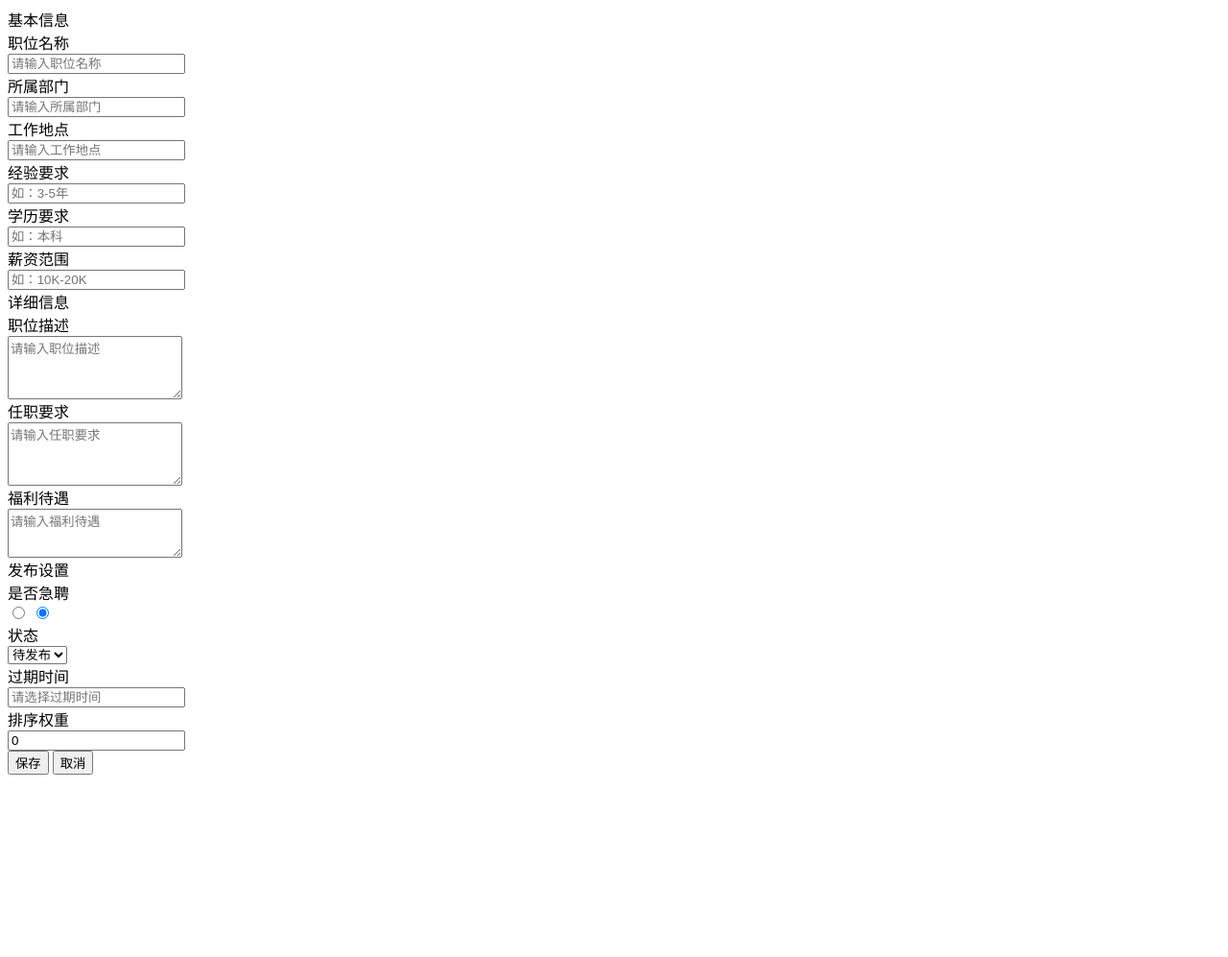
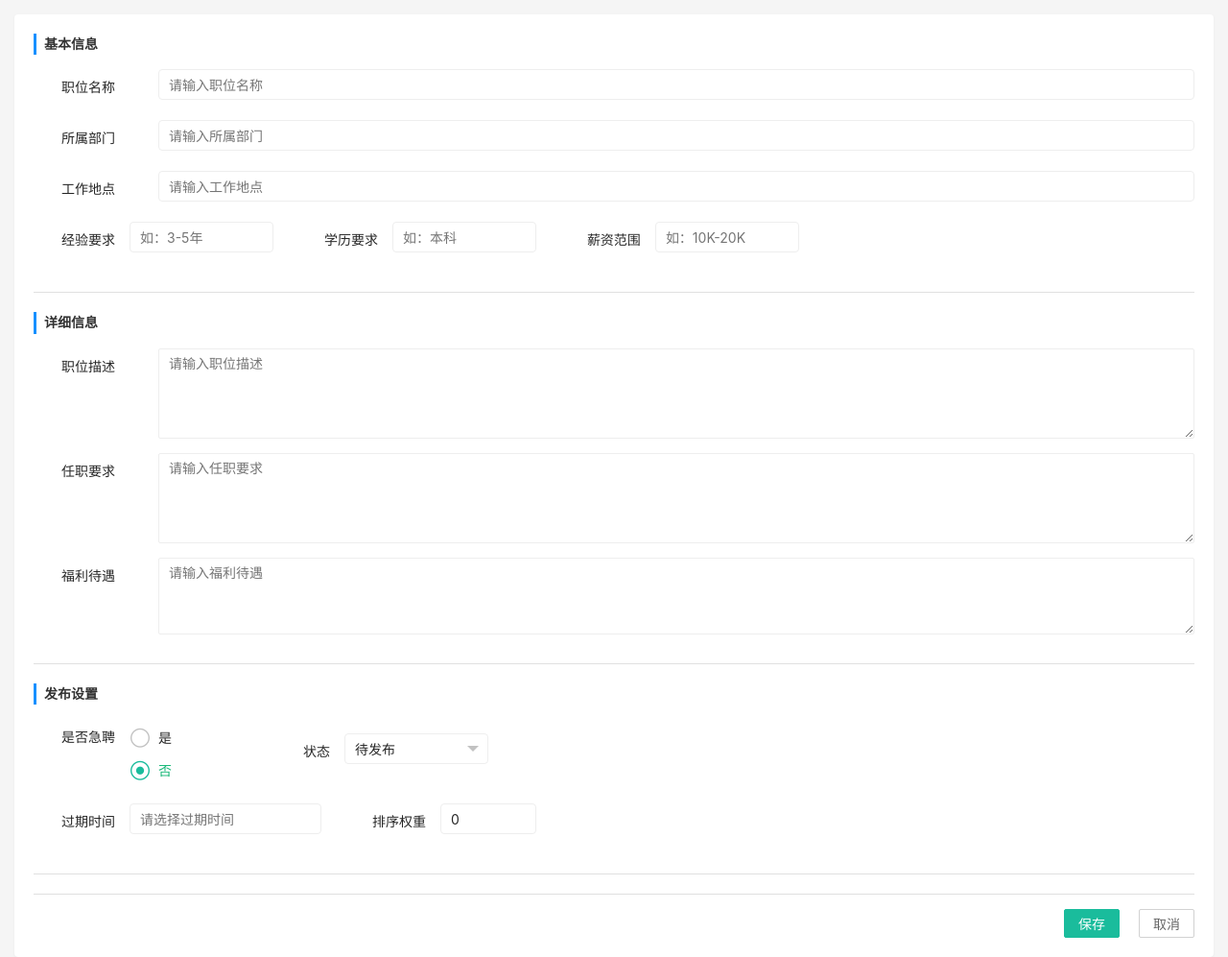
Before and after one commit to gitphp/adc-navicat, a PHP site: page /view/backend/bossjob/add.php in a window 1280 px wide. Shown: the whole page at 96% size. Before the commit the page ends 807 px from the top, so only its background shows below. Run offline with PHP 8.4, Linux system fonts and the light colour scheme.

Commit message:
fix(bossjob)：样式丢失问题修复，..

```diff
--- a/app/model/AuthMenus.php
+++ b/app/model/AuthMenus.php
@@ -145,7 +145,7 @@ class AuthMenus extends Model
             ];
 
             // 递归获取子菜单
-            $childOptions = self::getOptionsWithLevel($item->id, $prefix . '├─ ', $excludeId);
+            $childOptions = self::getOptionsWithLevel((int) $item->id, $prefix . '├─ ', $excludeId);
             $options = array_merge($options, $childOptions);
         }
 
--- a/public/static/backend/css/admin.css
+++ b/public/static/backend/css/admin.css
@@ -820,6 +820,42 @@ a {
     color: var(--accent-hover);
 }
 
+/* ========== 表单弹窗样式 ========== */
+.form-container {
+    padding: 20px;
+    background: #fff;
+    border-radius: 4px;
+}
+
+.form-group {
+    margin-bottom: 20px;
+    padding-bottom: 15px;
+    border-bottom: 1px solid #e0e0e0;
+}
+
+.form-group:last-child {
+    border-bottom: none;
+    margin-bottom: 0;
+}
+
+.form-group-title {
+    font-size: 14px;
+    font-weight: 600;
+    color: #333;
+    margin-bottom: 15px;
+    padding-left: 8px;
+    border-left: 3px solid #1890ff;
+}
+
+.form-actions {
+    display: flex;
+    justify-content: flex-end;
+    gap: 10px;
+    padding-top: 15px;
+    margin-top: 15px;
+    border-top: 1px solid #e0e0e0;
+}
+
 /* ========== 手机端 ========== */
 .site-tree-mobile {
     display: none;
--- a/view/backend/bossjob/add.php
+++ b/view/backend/bossjob/add.php
@@ -1,3 +1,65 @@
+<!DOCTYPE html>
+<html lang="zh-CN">
+<head>
+    <meta charset="UTF-8">
+    <meta name="viewport" content="width=device-width, initial-scale=1.0">
+    <title>添加招聘职位</title>
+    <link rel="stylesheet" href="/static/backend/layui/css/layui.css">
+    <link rel="stylesheet" href="/static/backend/css/admin.css">
+    <style>
+        body {
+            margin: 0;
+            padding: 15px;
+            background: #f5f5f5;
+            font-family: -apple-system, BlinkMacSystemFont, 'Segoe UI', Roboto, 'Helvetica Neue', Arial, sans-serif;
+        }
+        .form-container {
+            padding: 20px;
+            background: #fff;
+            border-radius: 4px;
+            box-shadow: 0 1px 3px rgba(0,0,0,0.05);
+        }
+        .form-group {
+            margin-bottom: 20px;
+            padding-bottom: 15px;
+            border-bottom: 1px solid #e0e0e0;
+        }
+        .form-group:last-child {
+            border-bottom: none;
+            margin-bottom: 0;
+        }
+        .form-group-title {
+            font-size: 14px;
+            font-weight: 600;
+            color: #333;
+            margin-bottom: 15px;
+            padding-left: 8px;
+            border-left: 3px solid #1890ff;
+        }
+        .form-actions {
+            display: flex;
+            justify-content: flex-end;
+            gap: 10px;
+            padding-top: 15px;
+            margin-top: 15px;
+            border-top: 1px solid #e0e0e0;
+        }
+        .layui-form-label {
+            width: 100px;
+        }
+        .layui-input-block {
+            margin-left: 130px;
+        }
+        .layui-input, .layui-select {
+            height: 32px;
+            border-radius: 4px;
+        }
+        .layui-textarea {
+            min-height: 80px;
+        }
+    </style>
+</head>
+<body>
     <div class="form-container">
         <form class="layui-form" id="jobForm">
             <div class="form-group">
@@ -108,6 +170,7 @@
         </form>
     </div>
 
+    <script src="/static/backend/layui/layui.js"></script>
     <script>
         layui.use(['form', 'layer', 'laydate'], function() {
             var form = layui.form;
@@ -146,3 +209,5 @@
             });
         });
     </script>
+</body>
+</html>
--- a/view/backend/layout/header.php
+++ b/view/backend/layout/header.php
@@ -8,8 +8,8 @@
             <i class="layui-icon layui-icon-refresh"></i>
         </a>
         <div class="navbar-links">
-            <a href="/backend/index">8M8</a>
-            <a href="javascript:;">ERP</a>
+            <a href="/backend/index">人事系统</a>
+            <a href="javascript:;">商户系统</a>
         </div>
     </div>
     <div class="navbar-right">
```
Also changed, not shown: view/backend/bossjob/edit.php (+65 -0 lines). Lines whose indentation alone changed are shown as unchanged.
